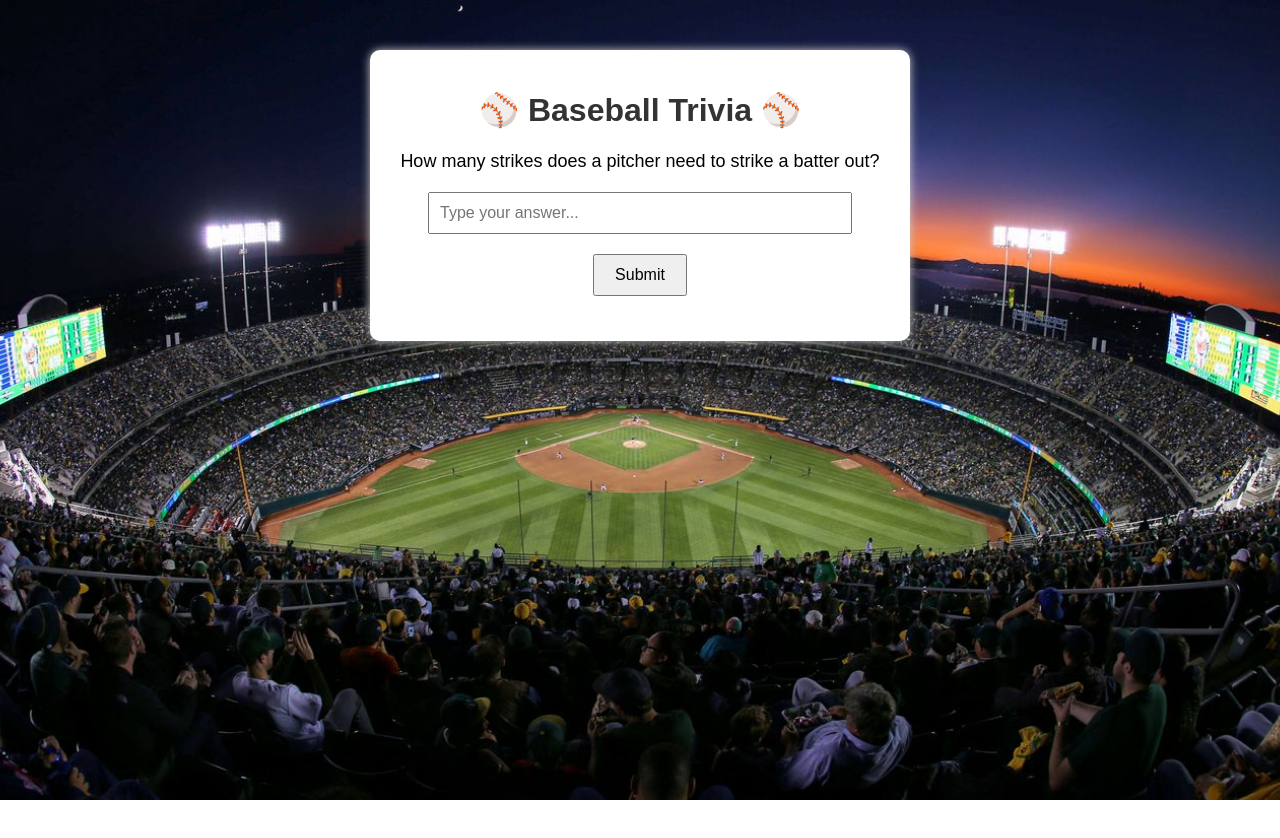
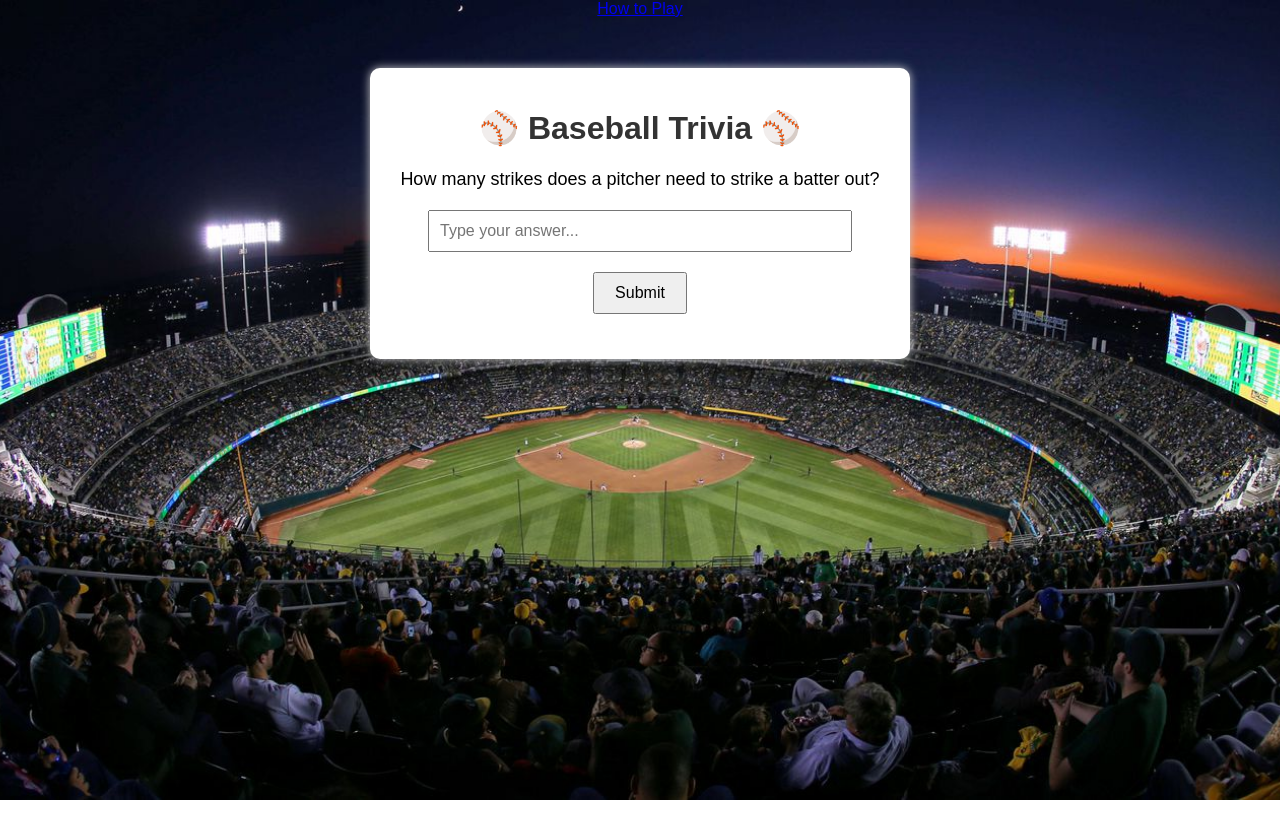
Before and after one commit to Lukeskythegoat/baseball-quiz, a plain HTML site: page index.html in a window 1280 px wide. After the commit the page ends 800 px from the top, so only its background shows below. Drawn offline with Linux system fonts and the light colour scheme.

Commit message:
Update index.html

```diff
--- a/index.html
+++ b/index.html
@@ -6,6 +6,8 @@
     <link rel="stylesheet" href="style.css?v=2">
 </head>
 <body>
+     <a href="instructions.html" class="nav-link">How to Play</a>
+
     <div class="container">
         <h1>⚾ Baseball Trivia ⚾</h1>
         <div id="question" class="question"></div>
```
